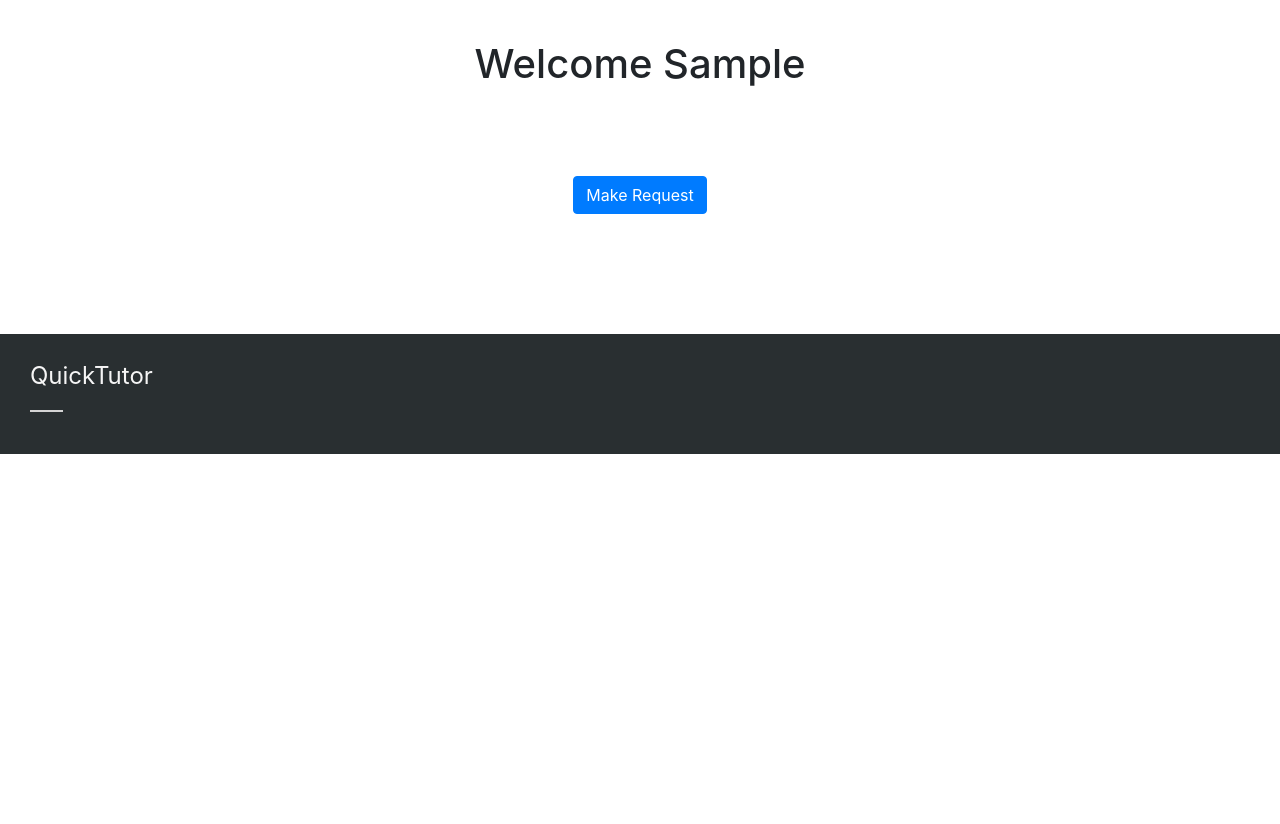
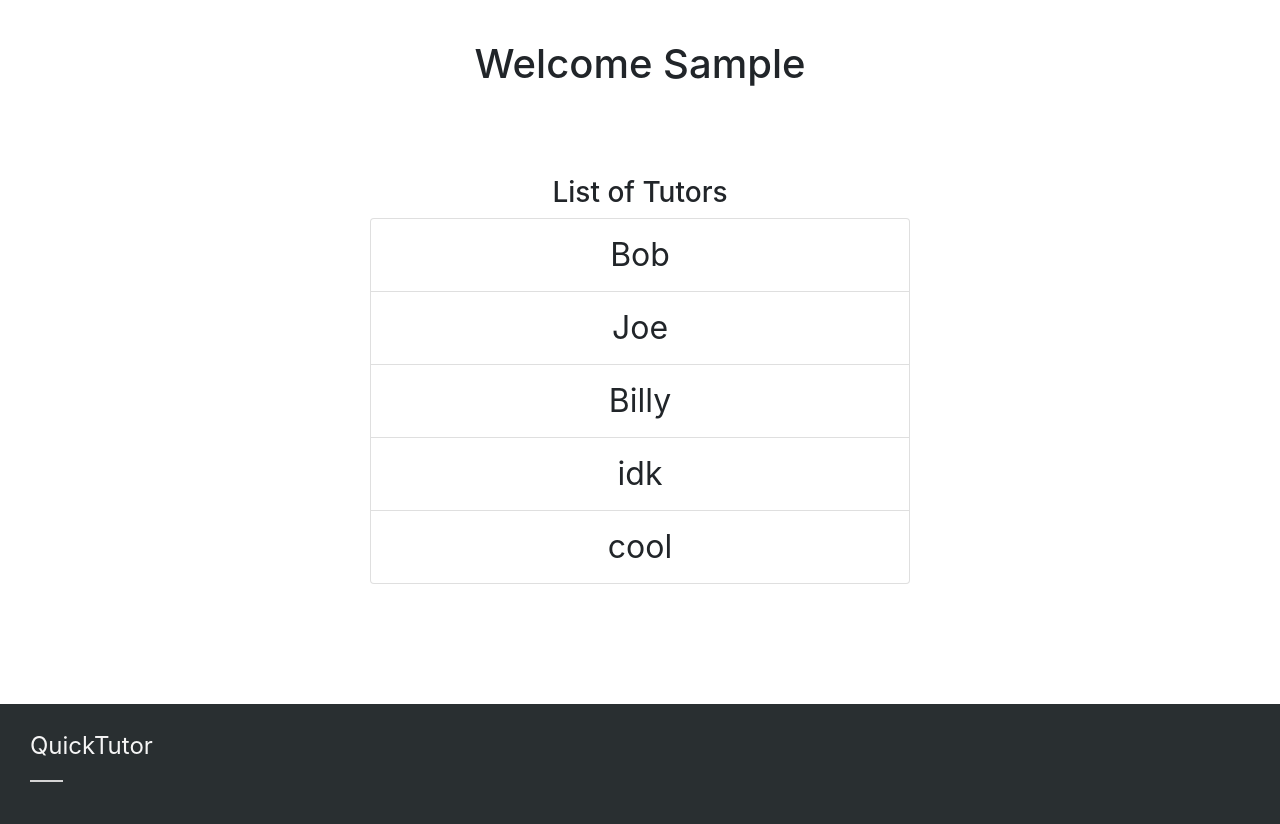
Before and after one commit to alexagomez/quick-tutor-project, a Django app: page /student in a window 1280 px wide. Shown: the part 56-880 px from the top of the page. Before the commit the page ends 510 px from the top, so only its background shows below. Run offline with Django 3.2, Linux system fonts and the light colour scheme; a user stored in the database is signed in; tables that the repository leaves empty hold one stand-in row (values such as "Sample post"); some libraries are stand-ins or nearby versions.

Commit message:
listview for student based on state

```diff
--- a/QuickTutor/admin.py
+++ b/QuickTutor/admin.py
@@ -1,6 +1,7 @@
 from django.contrib import admin
 
-from .models import Student, Tutor
+from .models import Student, Tutor, studentRequest
 
 admin.site.register(Student)
 admin.site.register(Tutor)
+admin.site.register(studentRequest)
--- a/QuickTutor/models.py
+++ b/QuickTutor/models.py
@@ -40,9 +40,14 @@ class Tutor(models.Model):
     disabled = models.IntegerField(default=0)   # 0=not disabled        1=disabled
 
 class studentRequest(models.Model):
-     courseNumber = models.CharField(max_length=100, default='')
+     # form information
+     courseName = models.CharField(max_length=100, default='')
      subject = models.CharField(max_length=100, default='')
      description = models.CharField(max_length=100, default='')
      subject = models.CharField(max_length=100, default='')
      location = models.CharField(max_length=100, default='')
      confusionMeter = models.IntegerField(default=0)
+
+     # student ID
+     studentID = models.UUIDField(default=0, editable=True)
+     tutorID = models.UUIDField(default=0, editable=True)
--- a/QuickTutor/templates/QuickTutor/student.html
+++ b/QuickTutor/templates/QuickTutor/student.html
@@ -13,6 +13,8 @@
 
 </div>
 
+{% if student.status == 0 %}
+<!-- Default (cancelled/make request) -->
 <div class="row" style="margin-top: 10vh;">
     <div class="col-md-3"></div>
     <div class="col-md-6 text-center" style="font-size: 2rem;">
@@ -21,5 +23,23 @@
     <div class="col-md-3"></div>
 </div>
 
+{% elif student.status == 1 %}
+<!-- waiting for tutors state/list view -->
+<div class="row" style="margin-top: 10vh;">
+    <div class="col-md-3"></div>
+    <div class="col-md-6 text-center" style="font-size: 2rem;">
+        <h3>List of Tutors</h3>
+        <ul class="list-group">
+            <li class="list-group-item">Bob</li>
+            <li class="list-group-item">Joe</li>
+            <li class="list-group-item">Billy</li>
+            <li class="list-group-item">idk</li>
+            <li class="list-group-item">cool</li>
+        </ul>
+    </div>
+    <div class="col-md-3"></div>
+</div>
+
+{% endif %}
 
 {% endblock %}
--- a/QuickTutor/templates/QuickTutor/studentRequest.html
+++ b/QuickTutor/templates/QuickTutor/studentRequest.html
@@ -13,8 +13,8 @@
                 {% csrf_token %}
                 <form action="" method="POST">
                     <div class="form-group">
-                        <label for="exampleInputEmail1">Course Number</label>
-                        <input class="form-control" type="text" name="courseNumber" id="courseNumber">
+                        <label for="exampleInputEmail1">Course Name</label>
+                        <input class="form-control" type="text" name="courseName" id="courseName">
                     </div>
                     <div class="form-group">
                         <label for="exampleInputEmail1">Subject</label>
--- a/QuickTutor/views.py
+++ b/QuickTutor/views.py
@@ -5,7 +5,7 @@ from django.views import generic
 from django.contrib.auth.decorators import login_required
 from django.core.exceptions import ObjectDoesNotExist
 from django.views.decorators.csrf import csrf_exempt
-from QuickTutor.models import Student, Tutor
+from QuickTutor.models import Student, Tutor, studentRequest
 
 
 def index(request):
@@ -19,12 +19,7 @@ def student(request):
         # Returning students hit this branch
         currentStudent = Student.objects.get(email=email)
 
-        return render(request,
-        "QuickTutor/student.html",
-        {
-            'student':currentStudent,
-
-        })
+        return render(request, "QuickTutor/student.html",  {'student':currentStudent,})
     except ObjectDoesNotExist:
         # First time students hit this branch
 
@@ -90,11 +85,27 @@ def update_tutor(request):
 @login_required
 def make_request(request):
     if request.method == "POST":
-        courseNumber = request.POST['courseNumber']
+        # get student object of person requesting
+        currentUser = request.user
+        email = currentUser.email
+        currentStudent = Student.objects.get(email=email)
+
+        # update student table to be WAITING
+        Student.objects.filter(email=email).update(status=1)
+
+        # create a new row in studentRequests table
+        courseName = request.POST['courseName']
         subject = request.POST['subject']
         description = request.POST['description']
         location = request.POST['location']
         confusion = request.POST['confusion']
 
+        studentRequest.objects.update_or_create(courseName=courseName,
+        subject=subject, description=description, location=location,
+        confusionMeter=confusion, studentID=currentStudent.id)
+
+
+        return HttpResponseRedirect(reverse('QuickTutor:student'))
+
 
     return render(request, "QuickTutor/studentRequest.html", {})
```
Also changed, not shown: QuickTutor/migrations/0009_studentrequest.py (added), QuickTutor/migrations/0010_auto_20200212_1506.py (added).
